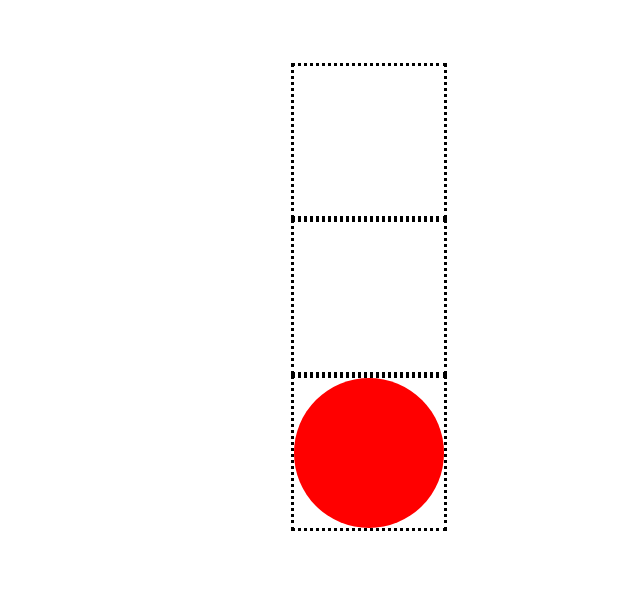
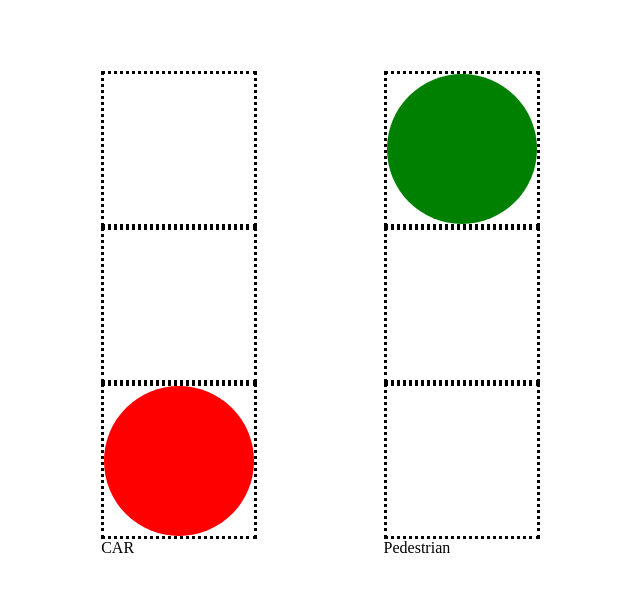
Before and after one commit to mohitkanwar/xstate-examples, an Angular app: page / in a window 1280 px wide. Shown: the top 592 px of the page, without its empty margins (286-926 px from the left). Built offline with nearby package versions, Linux system fonts and the light colour scheme.

Commit message:
pedestrian light added

```diff
--- a/src/app/traffic-lights/traffic-lights.component.css
+++ b/src/app/traffic-lights/traffic-lights.component.css
@@ -21,6 +21,13 @@
     height: 150px;
 }
 .lightbox{
-    margin-left: 45%;
+    margin-left: 30%;
     margin-top: 5%;
 }
+.pedestrian{
+    margin-left: 10%;
+    margin-top: 5%;
+}
+.outer {
+    display: flex;
+}
--- a/src/app/traffic-lights/traffic-lights.component.html
+++ b/src/app/traffic-lights/traffic-lights.component.html
@@ -1,3 +1,5 @@
+
+<div class="outer">
     <div class="lightbox">
         <div class="box">
             <div class="dot " [ngClass]="{'go' : state=='go'}"></div>
@@ -8,5 +10,20 @@
         <div class="box">
             <div class="dot" [ngClass]="{'stop' : state=='stop'}"></div>
         </div>
+            CAR
+    </div>
+
+    <div class="pedestrian">
+        <div class="box">
+            <div class="dot " [ngClass]="{'go' : pedState=='walk'}"></div>
+        </div>
+        <div class="box">
+            <div class="dot" [ngClass]="{'wait' : pedState=='wait'}"></div>
+        </div>
+        <div class="box">
+            <div class="dot" [ngClass]="{'stop' : pedState=='stop'}"></div>
+        </div>
+        Pedestrian
+    </div>
 
 </div>
--- a/src/app/traffic-lights/traffic-lights.component.ts
+++ b/src/app/traffic-lights/traffic-lights.component.ts
@@ -8,24 +8,41 @@ import { Machine, interpret } from 'xstate';
 })
 export class TrafficLightsComponent implements OnInit {
   public state: string;
+  public pedState: string;
   constructor() { }
 
   ngOnInit() {
-    promiseService.start();
-
-    setInterval(() => {
-      promiseService.send('TIMEOUT');
-  }, 3000);
-
-    promiseService.onTransition(state => {
+    trafficLightService.start();
+    trafficLightService.onTransition(state => {
       this.state = state.value.toString();
+      if (state.value.hasOwnProperty('stop')){
+        this.state = 'stop';
+        // tslint:disable-next-line:no-string-literal
+        this.pedState = state.value['stop'];
+        console.log(this.pedState);
+      }
     }
   );
-
-  }
+    setInterval(() => trafficLightService.send('TIMEOUT'), 1000);
 
 }
-
+}
+const pedestrianStates = {
+  initial: 'walk',
+  states: {
+    walk: {
+      on: {
+        TIMEOUT: 'wait'
+      }
+    },
+    wait: {
+      on: {
+        TIMEOUT: 'stop'
+      }
+    },
+    stop: {}
+  }
+};
 const trafficLightMachine = Machine({
   id: 'trafficLight',
   initial: 'go',
@@ -43,9 +60,10 @@ const trafficLightMachine = Machine({
     stop: {
       on: {
         TIMEOUT: 'go'
-      }
+      },
+      ...pedestrianStates
     }
   }
 });
 
-const promiseService = interpret(trafficLightMachine);
+const trafficLightService = interpret(trafficLightMachine);
```
Lines whose indentation alone changed are shown as unchanged.
